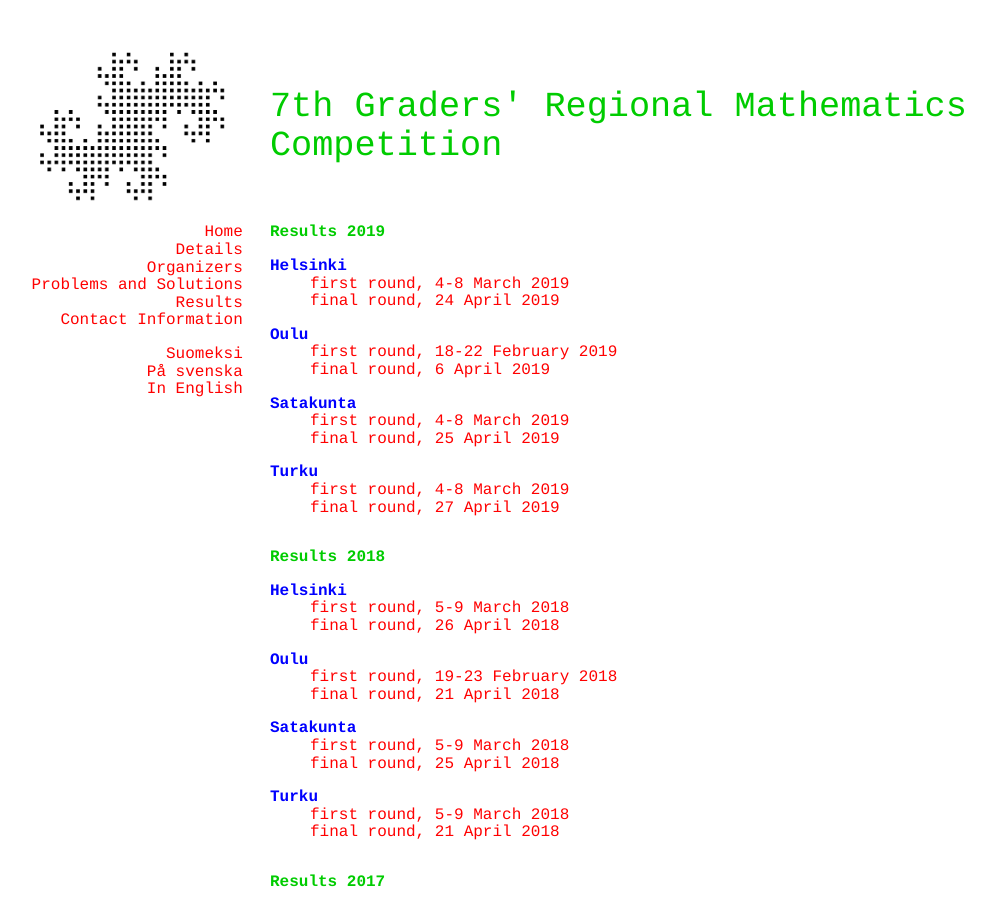
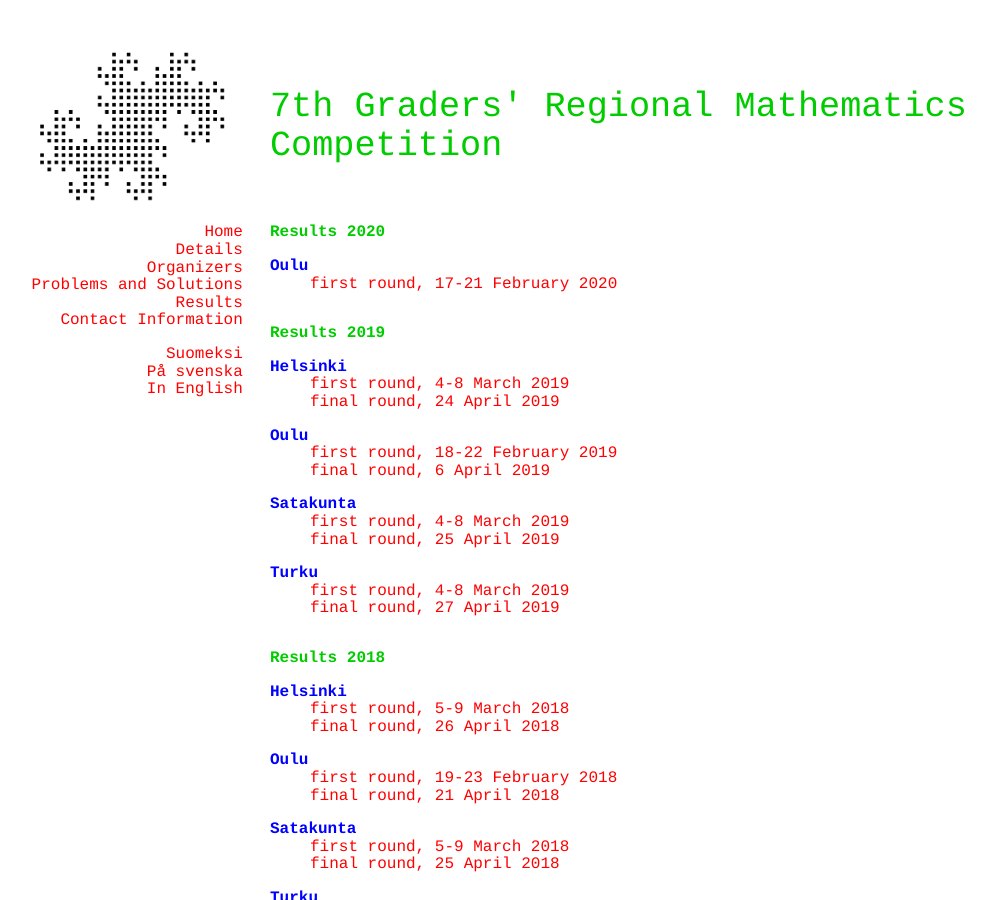
Before and after one commit to matematiikkakilpailut/matematiikkakilpailut.github.io, a Jekyll site: the page built from seiskat/en/results.html, in a window 1280 px wide and 900 px high. Shown: the whole window, without its empty margins (50-1045 px from the left). Built offline with Jekyll 4.4.1, drawn with Linux system fonts in a browser that asks for light colours.

Commit message:
Update results.html
Oulun alkukilpailun tulokset

```diff
--- a/seiskat/en/results.html
+++ b/seiskat/en/results.html
@@ -1,6 +1,13 @@
 ---
 ---
 <!--      <p>The best results will appear here after the competition.</p> -->
+
+<h2 id="results-2020">Results 2020</h2>
+
+<dl>
+<dt>Oulu</dt>
+<dd><a href="202+/o_tulokset.pdf">first round, 17-21 February 2020</a></dd>
+</dl>
 
 <h2 id="results-2019">Results 2019</h2>
 
```
